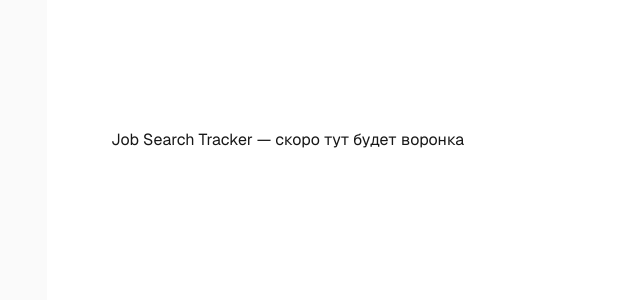
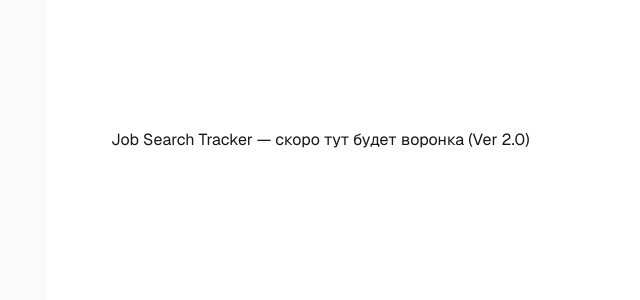
Before and after one commit to ZuevR/job-search-tracker, a Next.js app: page / in a window 1280 px wide. Shown: the top 300 px of the page, without its empty margins (209-849 px from the left). Built offline with nearby package versions, Linux system fonts and the light colour scheme.

Commit message:
chore(deploy): test vercel auto-deploy

```diff
--- a/app/page.tsx
+++ b/app/page.tsx
@@ -4,7 +4,7 @@ export default function Home() {
   return (
     <div className="flex flex-col flex-1 items-center justify-center bg-zinc-50 font-sans dark:bg-black">
       <main className="flex flex-1 w-full max-w-3xl flex-col items-center justify-between py-32 px-16 bg-white dark:bg-black sm:items-start">
-        Job Search Tracker — скоро тут будет воронка
+        Job Search Tracker — скоро тут будет воронка (Ver 2.0)
       </main>
     </div>
   );
```
